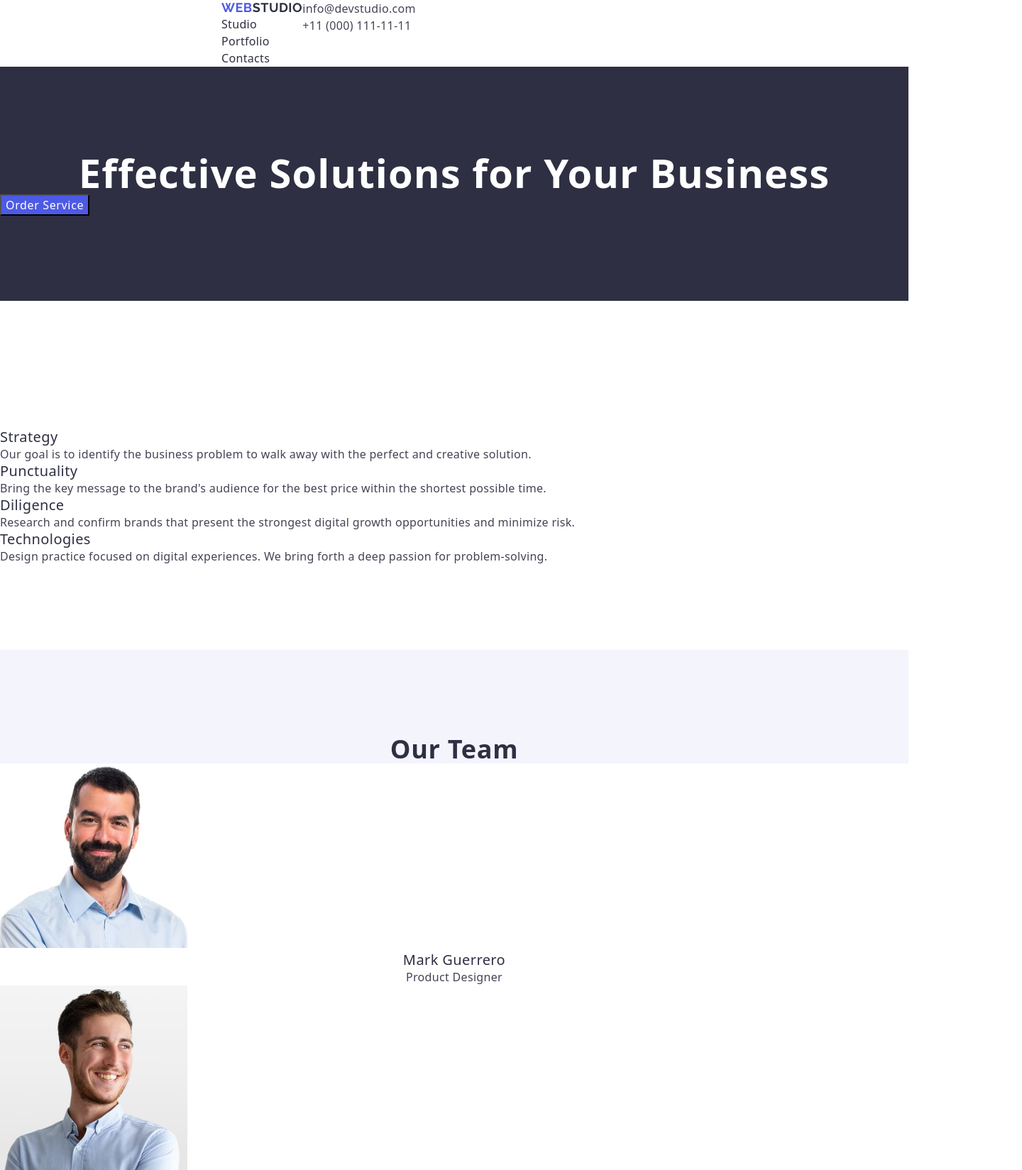
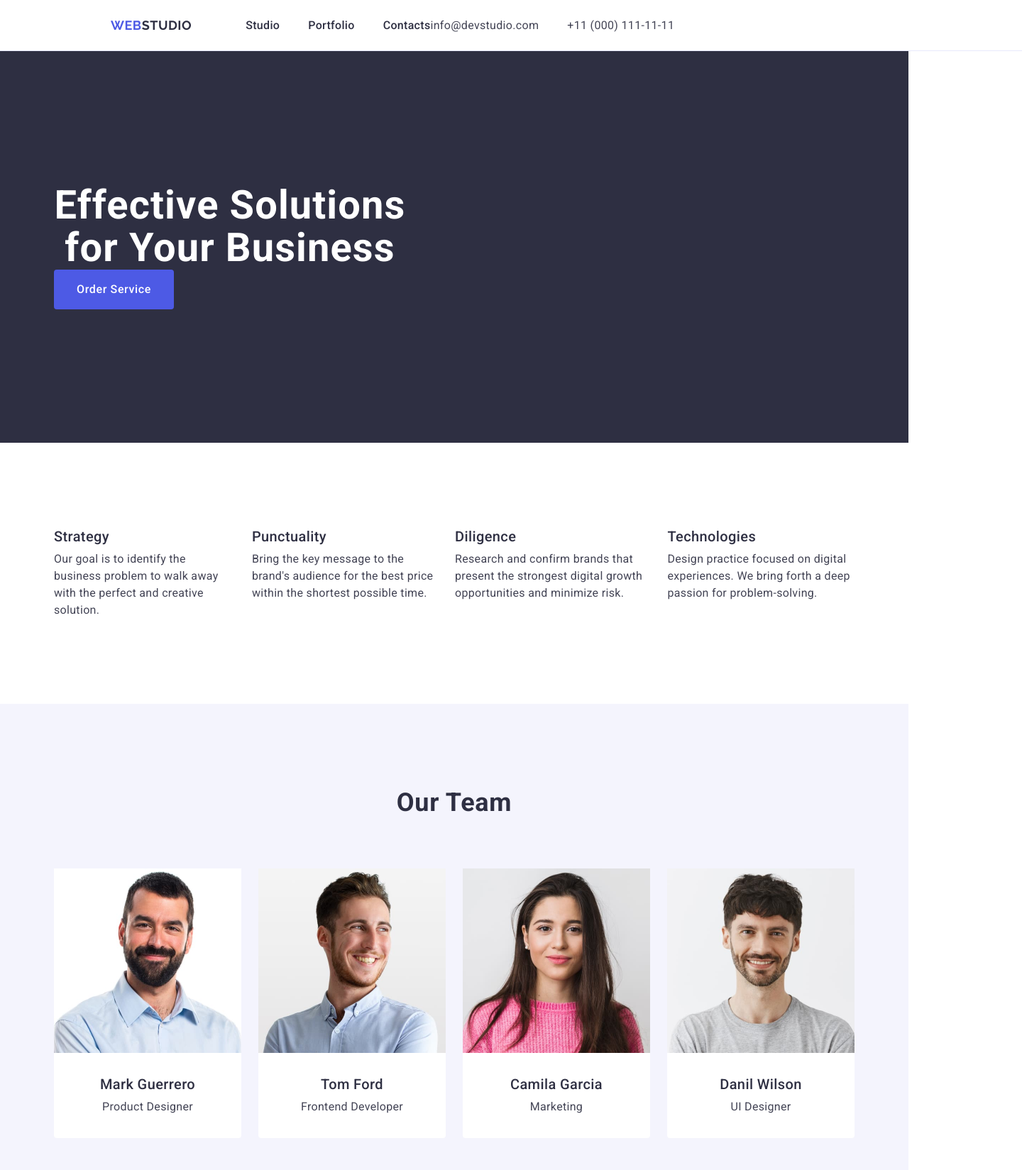
Before and after one commit to kristina-golub/goit-markup-hw-03, a plain HTML site: page index.html in a window 1280 px wide. Shown: the top 1649 px of the page at 71% size, 1440 px wide, since content can reach past the window. Drawn offline with nearby package versions, Linux system fonts and the light colour scheme.

Commit message:
add css after check

```diff
--- a/css/styles.css
+++ b/css/styles.css
@@ -1,9 +1,64 @@
+*,
+*::before,
+*::after {
+  box-sizing: border-box;
+}
+
+body {
+  margin: 0;
+  font-family: system-ui, -apple-system, sans-serif;
+  color: #212121;
+  font-size: 14px;
+  background-color: #fff;
+  line-height: 1.5;
+}
 body {
   font-family: "Roboto", sans-serif;
   color: #434455;
   background-color: #ffffff;
 }
+h1,
+h2,
+h3,
+h4,
+h5,
+h6 {
+  margin: 0;
+}
+
+p {
+  margin: 0;
+}
+
+ul {
+  margin: 0;
+  padding: 0;
+  list-style-type: none;
+}
+img {
+  display: block;
+}
 /* header */
+.page-header {
+  padding-top: 24px;
+  padding-bottom: 24px;
+  border-bottom: 1px solid #e7e9fc;
+  width: 1440px;
+  height: 72px;
+}
+.header-container {
+  display: flex;
+  align-items: center;
+}
+.container {
+  width: 1158px;
+  margin: 0 auto;
+  padding: 0 15px;
+}
+.navigation {
+  display: flex;
+  align-items: center;
+}
 .logo {
   font-family: "Raleway", sans-serif;
   font-size: 18px;
@@ -13,9 +68,22 @@ body {
   text-transform: uppercase;
   text-decoration: none;
   color: #4d5ae5;
+  display: flex;
+  margin-right: 76px;
 }
 .accent {
   color: #2e2f42;
+}
+.menu {
+  display: flex;
+  gap: 40px;
+}
+.address-box {
+  display: flex;
+}
+.address-box {
+  display: flex;
+  gap: 40px;
 }
 .menu-item {
   font-weight: 500;
@@ -62,14 +130,16 @@ address {
 /* hero section */
 .hero-section {
   background: #2e2f42;
+  padding: 188px 0;
 }
-.header {
+.main-title {
   font-weight: 700;
   font-size: 56px;
   line-height: 1.07;
   letter-spacing: 0.02em;
   text-align: center;
   color: #fff;
+  max-width: 496px;
 }
 .hero-button {
   background: #4d5ae5;
@@ -79,6 +149,12 @@ address {
   line-height: 1.5;
   letter-spacing: 0.04em;
   cursor: pointer;
+  display: block;
+  min-width: 169px;
+  height: 56px;
+  border: none;
+  background-color: #4d5ae5;
+  border-radius: 4px;
 }
 .hero-button:hover {
   background: #404bbf;
@@ -90,12 +166,29 @@ address {
 .no-bullets {
   list-style-type: none;
 }
+.goals {
+  padding: 120px 0;
+}
+.second-title {
+  position: absolute;
+  width: 1px;
+  height: 1px;
+  margin: -1px;
+  border: 0;
+  padding: 0;
+
+  white-space: nowrap;
+  clip-path: inset(100%);
+  clip: rect(0 0 0 0);
+  overflow: hidden;
+}
 .goal-title {
   font-weight: 500;
   font-size: 20px;
   line-height: 1.2;
   letter-spacing: 0.02em;
   color: #2e2f42;
+  margin-bottom: 8px;
 }
 .goal-descr {
   font-weight: 400;
@@ -104,12 +197,19 @@ address {
   letter-spacing: 0.02em;
   color: #434455;
 }
-
+.goals-list {
+  display: flex;
+  gap: 24px;
+}
+.goal {
+  width: calc((100%-3 * 24) / 4);
+}
 /* Our Team */
 .team-list {
   background: #f4f4fd;
+  padding: 120px 0;
 }
-.header-our-team {
+.title-our-team {
   font-weight: 700;
   font-size: 36px;
   line-height: 1.11;
@@ -117,6 +217,11 @@ address {
   text-align: center;
   color: #2e2f42;
   text-transform: capitalize;
+  margin-bottom: 72px;
+}
+.employee-list {
+  display: flex;
+  gap: 24px;
 }
 .employee-name {
   font-weight: 500;
@@ -125,6 +230,8 @@ address {
   letter-spacing: 0.02em;
   text-align: center;
   color: #2e2f42;
+  text-align: center;
+  margin-bottom: 8px;
 }
 .employee-title {
   font-weight: 400;
@@ -133,12 +240,22 @@ address {
   letter-spacing: 0.02em;
   text-align: center;
   color: #434455;
+  text-align: center;
 }
 .employee-card {
   background: #fff;
+  width: calc((100%-3 * 24) / 4);
+  border-radius: 0 0 4px 4px;
+}
+.employee-title-name {
+  padding: 32px 0;
 }
 /* Portfolio */
-.header-our-portfolio {
+.portfolio {
+  padding-top: 120px;
+  padding-bottom: 120px;
+}
+.title-our-portfolio {
   font-weight: 700;
   font-size: 36px;
   line-height: 1.11;
@@ -146,9 +263,22 @@ address {
   text-align: center;
   color: #2e2f42;
   text-transform: capitalize;
+  margin-bottom: 72px;
+}
+.portfolio-list {
+  display: flex;
+  flex-wrap: wrap;
+  column-gap: 24px;
+  row-gap: 48px;
 }
 .portfolio-card {
   background: #fff;
+  width: calc((100%-2 * 24) / 3);
+}
+.portfolio-container {
+  padding: 32px 16px;
+  border: 1px solid #e7e9fc;
+  border-top: none;
 }
 .portfolio-name {
   font-weight: 500;
@@ -156,6 +286,7 @@ address {
   line-height: 1.2;
   letter-spacing: 0.02em;
   color: #2e2f42;
+  margin-bottom: 8px;
 }
 .portfolio-descr {
   font-weight: 400;
@@ -165,6 +296,10 @@ address {
   color: #434455;
 }
 /* footer */
+.footer-section {
+  padding: 100px 0;
+  height: 312px;
+}
 .footer-bg {
   background: #2e2f42;
 }
@@ -177,51 +312,9 @@ address {
   line-height: 1.5;
   letter-spacing: 0.02em;
   color: #f4f4fd;
+  max-width: 264px;
 }
-*,
-*::before,
-*::after {
-  box-sizing: border-box;
+.footer-logo {
+  display: inline-block;
+  margin-bottom: 16px;
 }
-
-body {
-  margin: 0;
-  font-family: system-ui, -apple-system, sans-serif;
-  color: #212121;
-  font-size: 14px;
-  background-color: #fff;
-  line-height: 1.5;
-}
-
-h1,
-h2,
-h3,
-h4,
-h5,
-h6 {
-  margin: 0;
-}
-
-p {
-  margin: 0;
-}
-
-ul {
-  margin: 0;
-  padding: 0;
-  list-style-type: none;
-}
-.container {
-  max-width: 1158px;
-  padding-left: 0;
-  padding-right: 0;
-  margin-left: 156px;
-  margin-right: 156px;
-}
-section {
-  padding-top: 120px;
-  padding-bottom: 120px;
-}
-header {
-  display: flex;
-}
--- a/index.html
+++ b/index.html
@@ -16,10 +16,11 @@
     <link rel="stylesheet" href="./css/styles.css" />
     <title>Document</title>
   </head>
+
   <body>
-      <header>
-            <div class="container"></div>
-        <nav>
+    <header class="page-header">
+      <div class="container header-container">
+        <nav class="navigation">
           <a href="./index.html" class="logo"
             >Web<span class="accent">Studio</span></a
           >
@@ -38,14 +39,14 @@
           </ul>
         </nav>
         <address class="address-list">
-          <ul>
+          <ul class="address-box">
             <li>
-              <a href="mailto:info@devstudio.com" class="address-info"
+              <a class="address-info" href="mailto:info@devstudio.com"
                 >info@devstudio.com</a
               >
             </li>
             <li>
-              <a href="tel:+110001111111" class="address-info"
+              <a class="address-info" href="tel:+110001111111"
                 >+11 (000) 111-11-11</a
               >
             </li>
@@ -55,20 +56,20 @@
     </header>
     <main>
       <section class="hero-section">
-              <div class="container"></div>
-        <h1 class="header">Effective Solutions for Your Business</h1>
+        <div class="container">
+          <h1 class="main-title">Effective Solutions for Your Business</h1>
           <button type="button" class="hero-button">Order Service</button>
         </div>
       </section>
-      <section>
-                      <div class="container"></div>
-        <h2 class="header">Section</h2>
+      <section class="goals">
+        <div class="container">
+          <h2 class="second-title">Section</h2>
           <ul class="no-bullets goals-list">
             <li class="goal">
               <h3 class="goal-title">Strategy</h3>
               <p class="goal-descr">
-              Our goal is to identify the business problem to walk away with the
-              perfect and creative solution.
+                Our goal is to identify the business problem to walk away with
+                the perfect and creative solution.
               </p>
             </li>
             <li class="goal">
@@ -96,35 +97,43 @@
         </div>
       </section>
       <section class="team-list">
-        <div class="container"></div>
-        <h2 class="header-our-team">Our Team</h2>
+        <div class="container">
+          <h2 class="title-our-team">Our Team</h2>
           <ul class="no-bullets employee-list">
             <li class="employee-card">
               <img src="./images/img-3.jpg" alt="employee photo" width="264" />
+              <div class="employee-title-name">
                 <h3 class="employee-name">Mark Guerrero</h3>
                 <p class="employee-title">Product Designer</p>
+              </div>
             </li>
             <li class="employee-card">
               <img src="./images/img-2.jpg" alt="employee photo" width="264" />
+              <div class="employee-title-name">
                 <h3 class="employee-name">Tom Ford</h3>
                 <p class="employee-title">Frontend Developer</p>
+              </div>
             </li>
             <li class="employee-card">
               <img src="./images/img-1.jpg" alt="employee photo" width="264" />
+              <div class="employee-title-name">
                 <h3 class="employee-name">Camila Garcia</h3>
                 <p class="employee-title">Marketing</p>
+              </div>
             </li>
             <li class="employee-card">
               <img src="./images/img.jpg" alt="employee photo" width="264" />
+              <div class="employee-title-name">
                 <h3 class="employee-name">Danil Wilson</h3>
                 <p class="employee-title">UI Designer</p>
+              </div>
             </li>
           </ul>
         </div>
       </section>
-      <section>
-              <div class="container"></div>
-        <h2 class="header-our-portfolio">Our Portfolio</h2>
+      <section class="portfolio">
+        <div class="container">
+          <h2 class="title-our-portfolio">Our Portfolio</h2>
           <ul class="no-bullets portfolio-list">
             <li class="portfolio-card">
               <img
@@ -133,8 +142,10 @@
                 width="360"
                 height="300"
               />
+              <div class="portfolio-container">
                 <h3 class="portfolio-name">Banking App</h3>
                 <p class="portfolio-descr">App</p>
+              </div>
             </li>
             <li>
               <img
@@ -143,8 +154,10 @@
                 width="360"
                 height="300"
               />
+              <div class="portfolio-container">
                 <h3 class="portfolio-name">Cashless Payment</h3>
                 <p class="portfolio-descr">Marketing</p>
+              </div>
             </li>
             <li>
               <img
@@ -153,8 +166,10 @@
                 width="360"
                 height="300"
               />
+              <div class="portfolio-container">
                 <h3 class="portfolio-name">Meditation App</h3>
                 <p class="portfolio-descr">App</p>
+              </div>
             </li>
             <li>
               <img
@@ -163,8 +178,10 @@
                 width="360"
                 height="300"
               />
+              <div class="portfolio-container">
                 <h3 class="portfolio-name">Taxi Service</h3>
                 <p class="portfolio-descr">Marketing</p>
+              </div>
             </li>
             <li>
               <img
@@ -173,8 +190,10 @@
                 width="360"
                 height="300"
               />
+              <div class="portfolio-container">
                 <h3 class="portfolio-name">Screen Illustrations</h3>
                 <p class="portfolio-descr">Design</p>
+              </div>
             </li>
             <li>
               <img
@@ -183,17 +202,19 @@
                 width="360"
                 height="300"
               />
+              <div class="portfolio-container">
                 <h3 class="portfolio-name">Online Courses</h3>
                 <p class="portfolio-descr">Marketing</p>
+              </div>
             </li>
           </ul>
         </div>
       </section>
     </main>
-    <section>
-          <div class="container"></div>
+    <section class="footer-section">
+      <div class="container">
         <footer class="footer-bg">
-        <a href="./index.html" class="logo"
+          <a href="./index.html" class="logo footer-logo"
             >Web<span class="accent-footer">Studio</span></a
           >
           <p class="footer-descr">
```
Lines whose indentation alone changed are shown as unchanged.
